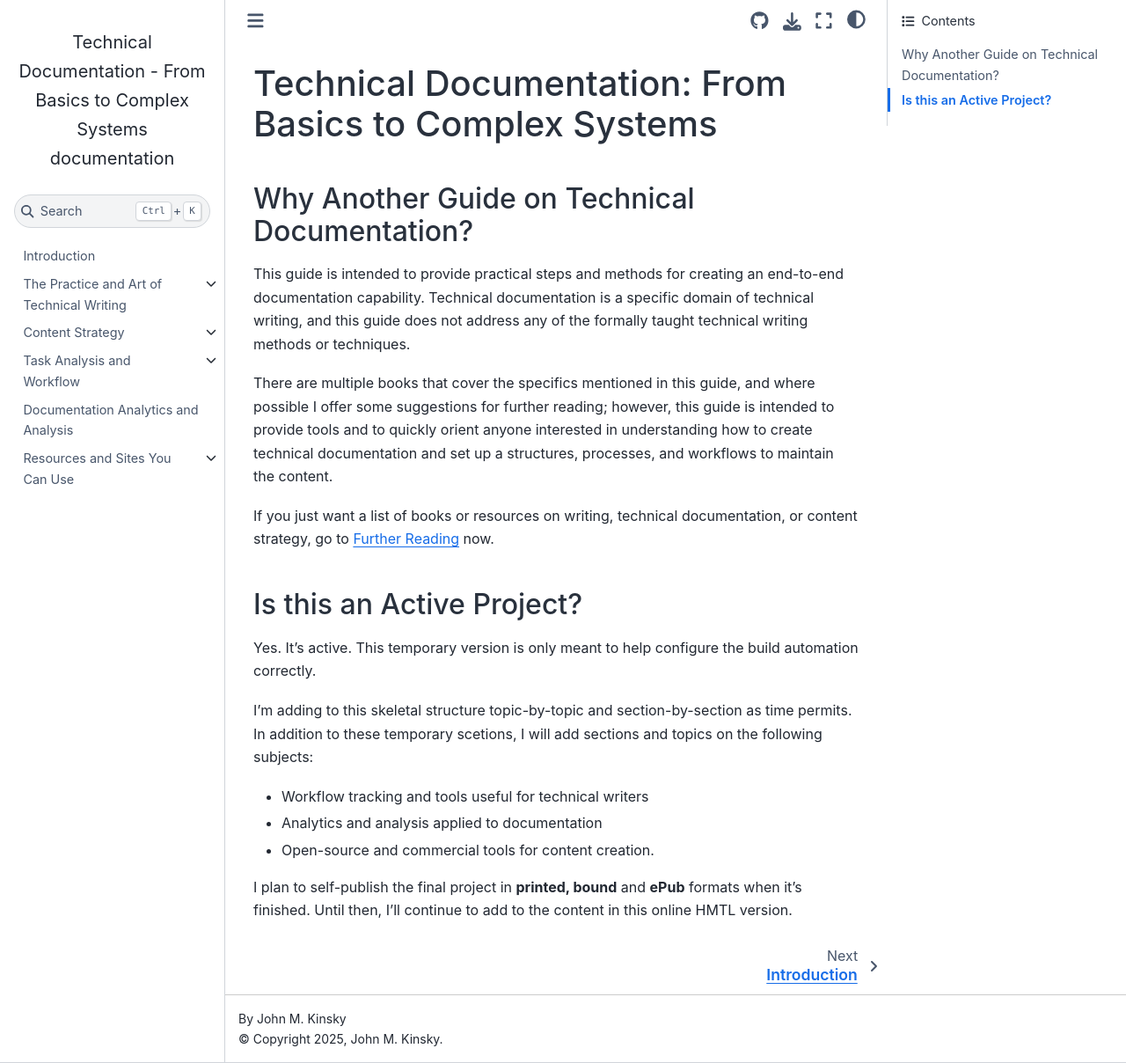
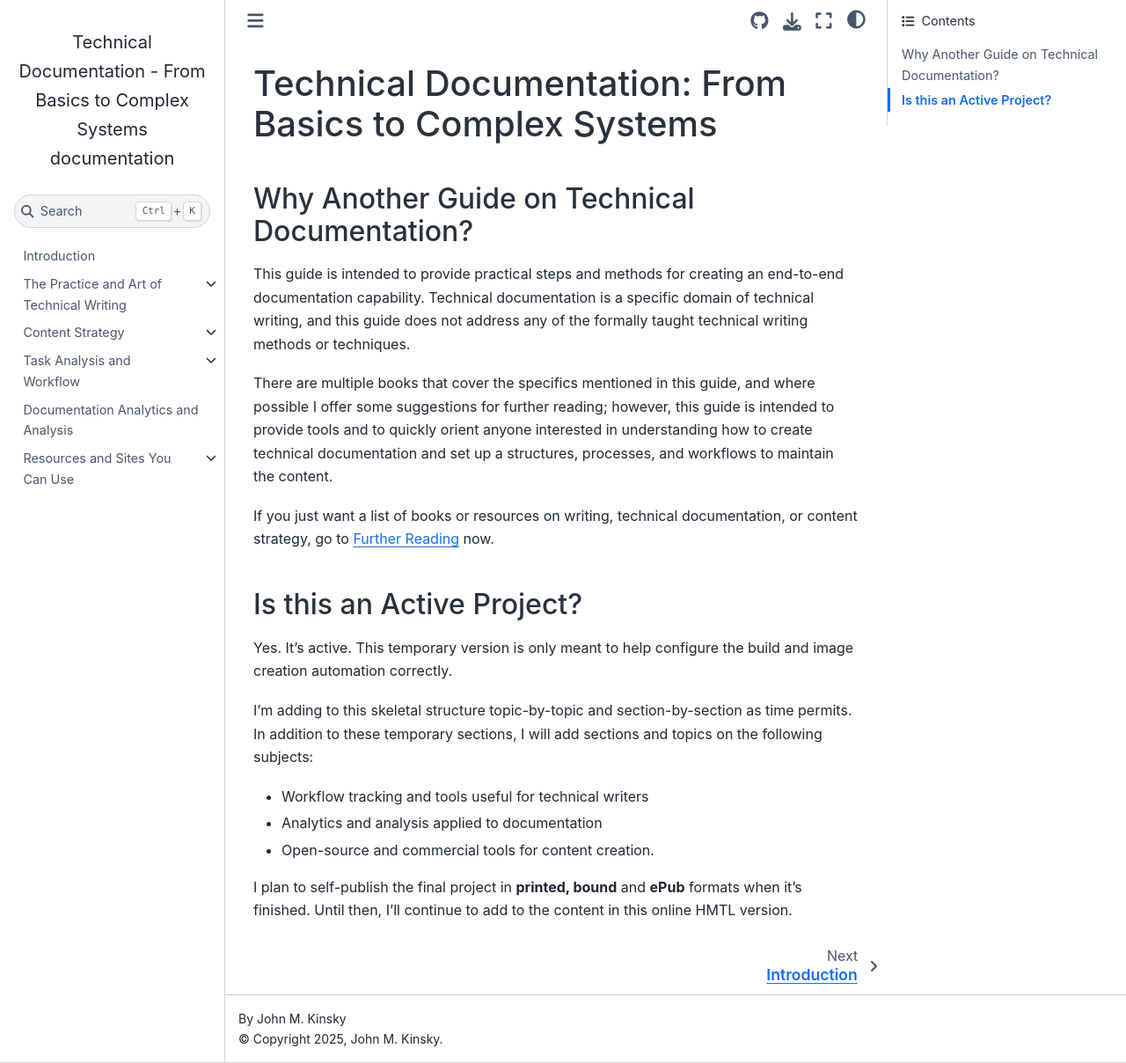
Before and after one commit to johnkinsky/book, a Sphinx documentation site: the page built from docs/source/index.rst, in a window 1280 px wide and 1208 px high. Shown: the whole window at 88% size. Built offline with Sphinx 7.4.7 and the Sphinx Book theme 1.1.4, drawn with Linux system fonts in a browser that asks for light colours.

Commit message:
Update build automation

```diff
--- a/docs/source/conf.py
+++ b/docs/source/conf.py
@@ -35,7 +35,3 @@ html_js_files = [
     ('https://www.googletagmanager.com/gtag/js?id=id=G-929RXPVCFH', {'async': 'async'}),
     'jmk_gtag.js',
 ]
-
-# Convert mermaid files to SVG/PNG
-# npm install -g @mermaid-js/mermaid-cli
-# mmdc -i source/_static/completetask.mmd -o source/images/completetask.svg
--- a/docs/source/index.rst
+++ b/docs/source/index.rst
@@ -16,9 +16,9 @@ If you just want a list of books or resources on writing, technical documentatio
 Is this an Active Project?
 ===========================
 
-Yes. It's active. This temporary version is only meant to help configure the build automation correctly.
+Yes. It's active. This temporary version is only meant to help configure the build and image creation automation correctly.
 
-I'm adding to this skeletal structure topic-by-topic and section-by-section as time permits. In addition to these temporary scetions, I will add sections and topics on the following subjects:
+I'm adding to this skeletal structure topic-by-topic and section-by-section as time permits. In addition to these temporary sections, I will add sections and topics on the following subjects:
 
 - Workflow tracking and tools useful for technical writers
 - Analytics and analysis applied to documentation
```
Also changed, not shown: 2 other files.
